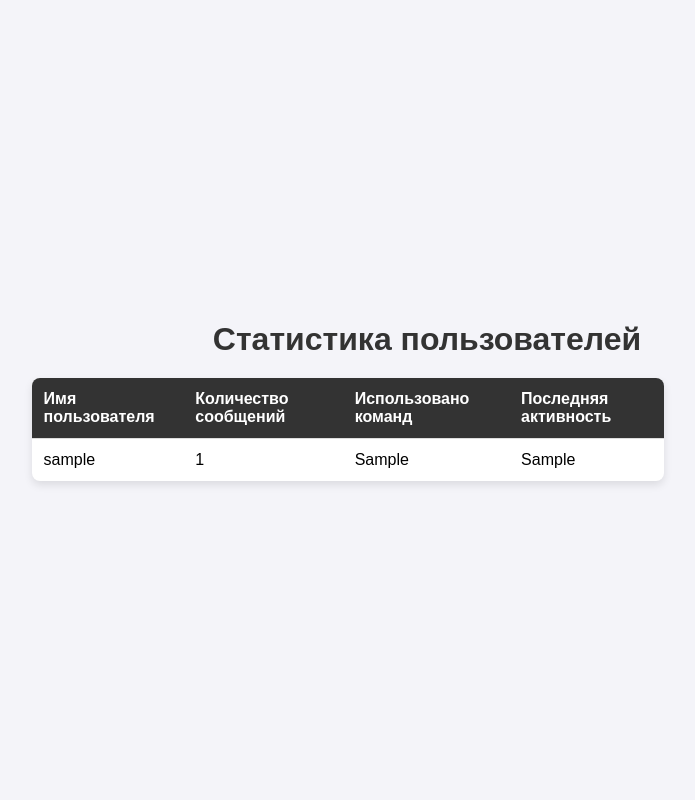
After one commit to DaniilPrusakov10/DZ7-D3_Prusakov-Dudorov, a Flask app: template templates/statistics.html in a window 1280 px wide. The commit adds this page. Shown: the whole page, without its empty margins (213-908 px from the left). Run offline with Flask 3, Linux system fonts and the light colour scheme; the template is opened without the code that fills it: most values are stand-ins (such as "Sample title", 1, 10 or a date in 2020).

Commit message:
Initial commit

```diff
--- a/app.py
+++ b/app.py
@@ -1,10 +1,98 @@
-from flask import Flask, render_template
+from flask import Flask, render_template, request, jsonify
+from flask_sqlalchemy import SQLAlchemy
+from datetime import datetime
 
 app = Flask(__name__)
 
+# Настройки для подключения к базе данных SQLite
+app.config['SQLALCHEMY_DATABASE_URI'] = 'sqlite:///stats.db'
+app.config['SQLALCHEMY_TRACK_MODIFICATIONS'] = False
+db = SQLAlchemy(app)
+
+# Модель для хранения статистики пользователей
+class UserStat(db.Model):
+    id = db.Column(db.Integer, primary_key=True)
+    user_id = db.Column(db.String(50), nullable=False)  # Идентификатор пользователя
+    action = db.Column(db.String(100), nullable=False)  # Тип действия (например, посещение страницы)
+    timestamp = db.Column(db.DateTime, default=datetime.utcnow)  # Время действия
+
+# Модель для хранения статистики команд
+class CommandStat(db.Model):
+    id = db.Column(db.Integer, primary_key=True)
+    command_name = db.Column(db.String(100), nullable=False)  # Название команды
+    timestamp = db.Column(db.DateTime, default=datetime.utcnow)  # Время выполнения команды
+
+# Создание таблиц базы данных
+with app.app_context():
+    db.create_all()
+
+# Логирование действий пользователя
+def log_user_action(user_id, action):
+    stat = UserStat(user_id=user_id, action=action)
+    db.session.add(stat)
+    db.session.commit()
+
+# Логирование использования команды
+def log_command_usage(command_name):
+    stat = CommandStat(command_name=command_name)
+    db.session.add(stat)
+    db.session.commit()
+
+# Главная страница
 @app.route('/')
 def index():
+    user_id = request.remote_addr  # Используем IP-адрес как идентификатор пользователя
+    log_user_action(user_id, 'visit_home')  # Логируем посещение главной страницы
     return render_template('index.html')
 
+# Выполнение команды (логирование использования команд)
+@app.route('/command/<command_name>')
+def run_command(command_name):
+    log_command_usage(command_name)
+    return f"Команда '{command_name}' выполнена и записана в статистику."
+
+# Получение статистики по пользователям
+@app.route('/stats/users')
+def get_user_stats():
+    stats = UserStat.query.all()
+
+    # Группировка действий по дням
+    grouped_by_day = db.session.query(
+        db.func.date(UserStat.timestamp), db.func.count(UserStat.id)
+    ).group_by(db.func.date(UserStat.timestamp)).all()
+
+    # Группировка действий по месяцам
+    grouped_by_month = db.session.query(
+        db.func.strftime('%Y-%m', UserStat.timestamp), db.func.count(UserStat.id)
+    ).group_by(db.func.strftime('%Y-%m', UserStat.timestamp)).all()
+
+    return jsonify({
+        'total_actions': len(stats),
+        'actions_by_day': {str(day): count for day, count in grouped_by_day},
+        'actions_by_month': {month: count for month, count in grouped_by_month}
+    })
+
+# Получение статистики по использованию команд
+@app.route('/stats/commands')
+def get_command_stats():
+    stats = CommandStat.query.all()
+
+    # Группировка команд по дням
+    grouped_by_day = db.session.query(
+        db.func.date(CommandStat.timestamp), db.func.count(CommandStat.id)
+    ).group_by(db.func.date(CommandStat.timestamp)).all()
+
+    # Группировка команд по месяцам
+    grouped_by_month = db.session.query(
+        db.func.strftime('%Y-%m', CommandStat.timestamp), db.func.count(CommandStat.id)
+    ).group_by(db.func.strftime('%Y-%m', CommandStat.timestamp)).all()
+
+    return jsonify({
+        'total_commands': len(stats),
+        'commands_by_day': {str(day): count for day, count in grouped_by_day},
+        'commands_by_month': {month: count for month, count in grouped_by_month}
+    })
+
+# Запуск приложения
 if __name__ == '__main__':
     app.run(debug=True)
--- /dev/null
+++ b/requirements.txt
@@ -0,0 +1,3 @@
+flask
+flask-sqlalchemy
+flask-migrate
--- /dev/null
+++ b/templates/statistics.html
@@ -0,0 +1,97 @@
+<!doctype html>
+<html lang="en">
+<head>
+    <meta charset="UTF-8">
+    <meta name="viewport" content="width=device-width, initial-scale=1.0">
+    <title>Статистика пользователей</title>
+
+    <style>
+        body {
+            font-family: Arial, sans-serif;
+            background-color: #f4f4f9;
+            margin: 0;
+            padding: 0;
+            display: flex;
+            justify-content: center;
+            align-items: center;
+            height: 100vh;
+        }
+
+        h1 {
+            text-align: center;
+            color: #333;
+            margin-bottom: 20px;
+        }
+
+        table {
+            width: 80%;
+            margin: 20px 0;
+            border-collapse: collapse;
+            box-shadow: 0 4px 8px rgba(0, 0, 0, 0.1);
+            background-color: white;
+            border-radius: 8px;
+            overflow: hidden;
+        }
+
+        th, td {
+            padding: 12px;
+            text-align: left;
+            border-bottom: 1px solid #ddd;
+        }
+
+        th {
+            background-color: #333;
+            color: white;
+        }
+
+        tr:nth-child(even) {
+            background-color: #f9f9f9;
+        }
+
+        tr:hover {
+            background-color: #f1f1f1;
+        }
+
+        /* Style for the table's header and data rows */
+        tbody tr:last-child td {
+            border-bottom: none;
+        }
+
+        /* Responsive design for small screens */
+        @media (max-width: 768px) {
+            table {
+                width: 100%;
+            }
+
+            th, td {
+                padding: 8px;
+            }
+        }
+    </style>
+</head>
+<body>
+    <div>
+        <h1>Статистика пользователей</h1>
+        <table>
+            <thead>
+                <tr>
+                    <th>Имя пользователя</th>
+                    <th>Количество сообщений</th>
+                    <th>Использовано команд</th>
+                    <th>Последняя активность</th>
+                </tr>
+            </thead>
+            <tbody>
+                {% for user in users_stats %}
+                <tr>
+                    <td>{{ user.username }}</td>
+                    <td>{{ user.message_count }}</td>
+                    <td>{{ user.commands_used }}</td>
+                    <td>{{ user.last_active }}</td>
+                </tr>
+                {% endfor %}
+            </tbody>
+        </table>
+    </div>
+</body>
+</html>
```
Also changed, not shown: app/app/_init_.py (added, +16 -0 lines), static/styles.css (added, +14 -0 lines), templates/index.html (+14 -13 lines), templates/moments.html (added, +30 -0 lines), instance/statistics.db (added), instance/stats.db (added), static/images/image3.png, static/images/image4.png (added), static/images/image5.png (added), 2 other files.
